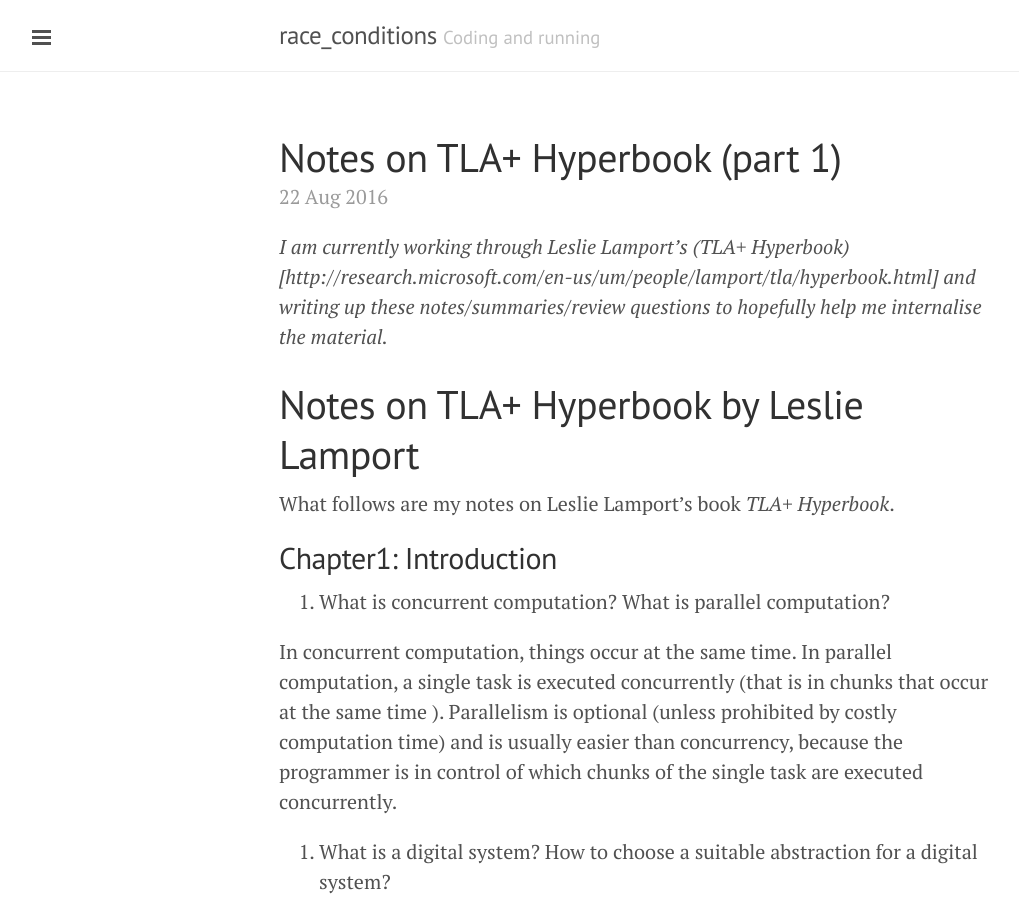
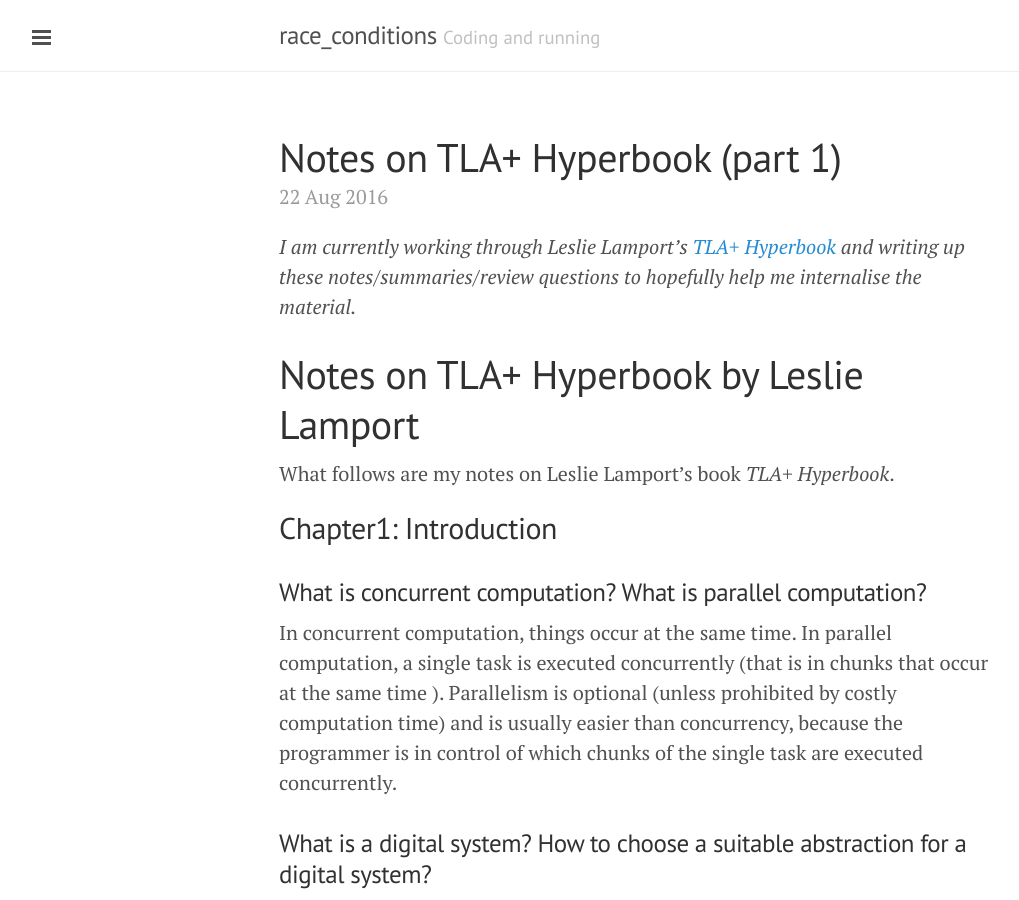
Before and after one commit to Winterflower/winterflower.github.io, a Jekyll site: the page built from _posts/2016-08-22-notes-on-tla-plus-hyperbook-part1.md, in a window 1280 px wide and 900 px high. Shown: the whole window, without its empty margins (1-1020 px from the left). Built offline with Jekyll 4.4.1, drawn with Linux system fonts in a browser that asks for light colours; Markdown is read by kramdown in place of the engine named in the settings.

Commit message:
Fixing several bad formatting errors

```diff
--- a/_posts/2016-08-22-notes-on-tla-plus-hyperbook-part1.md
+++ b/_posts/2016-08-22-notes-on-tla-plus-hyperbook-part1.md
@@ -3,7 +3,7 @@
 title: Notes on TLA+ Hyperbook (part 1)
 ---
 
-_I am currently working through Leslie Lamport's (TLA+ Hyperbook)[http://research.microsoft.com/en-us/um/people/lamport/tla/hyperbook.html] and writing up these notes/summaries/review questions to hopefully help me internalise the material._
+_I am currently working through Leslie Lamport's [TLA+ Hyperbook](http://research.microsoft.com/en-us/um/people/lamport/tla/hyperbook.html) and writing up these notes/summaries/review questions to hopefully help me internalise the material._
 
 # Notes on TLA+ Hyperbook by Leslie Lamport
 
```
Also changed, not shown: other parts of _posts/2016-08-22-notes-on-tla-plus-hyperbook-part1.md (+4 -4 lines), _posts/2016-08-21-on-the-internet-this-week.md (+4 -2 lines).
